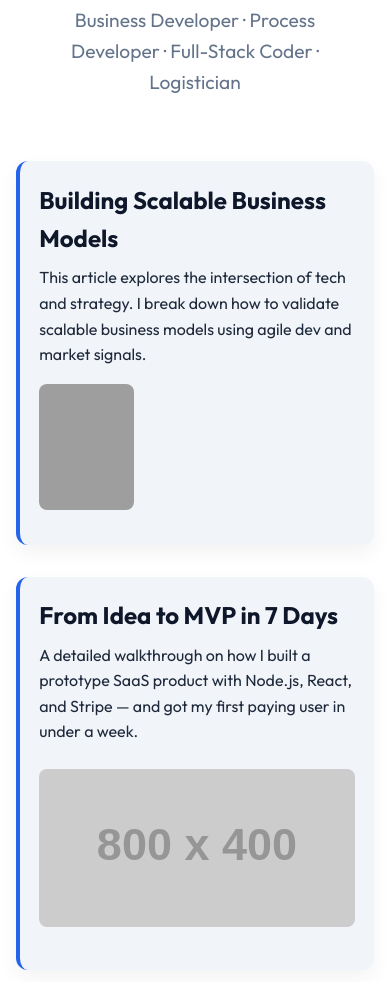
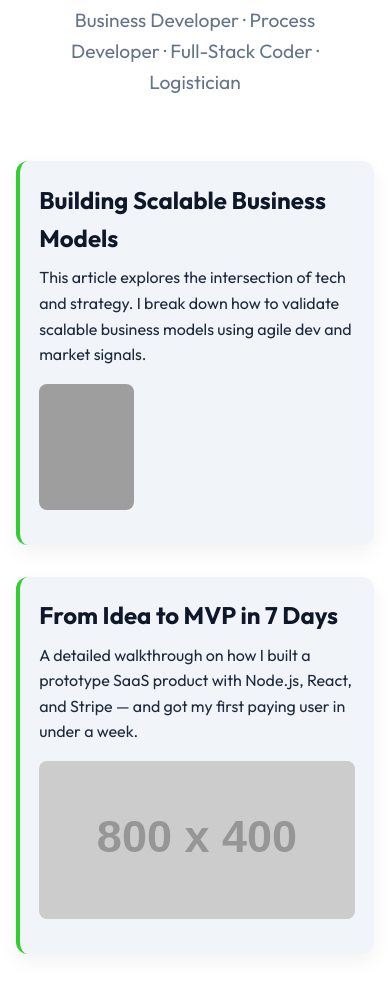
Before and after one commit to RobboySirrs/RobboySirrs.github.io, a plain HTML site: page index.html in a window 390 px wide. Shown: the part 118-1100 px from the top of the page. Drawn offline with Linux system fonts and the light colour scheme; grey boxes are pictures that could not be loaded; placeholder pictures from the web are drawn by us.

Commit message:
Update index.html

```diff
--- a/index.html
+++ b/index.html
@@ -9,7 +9,7 @@
   :root {
   --bg: #ffffff;
   --primary: #0f172a;
-      --accent: #2563eb;
+  --accent: #32cd32; /* Lime green */
   --text: #1e293b;
   --muted: #64748b;
   --card-bg: #f1f5f9;
@@ -20,7 +20,7 @@
   :root {
     --bg: #0f172a;
     --primary: #e2e8f0;
-        --accent: #60a5fa;
+    --accent: #9aff9a; /* Soft lime for dark mode */
     --text: #cbd5e1;
     --muted: #94a3b8;
     --card-bg: #1e293b;
@@ -76,6 +76,7 @@
   opacity: 0;
   transform: translateY(20px);
   border-left: 4px solid var(--accent);
+  overflow: auto; /* Keeps floated images contained */
 }
 
 .blog-post.visible {
@@ -96,10 +97,10 @@
 }
 
 .blog-image {
-      width: 100%;
-      max-width: 700px;
-      margin: 1.5rem auto;
-      display: block;
+  float: left;
+  width: 30%;
+  height: auto;
+  margin: 0 1rem 1rem 0;
   border-radius: 8px;
   cursor: zoom-in;
   transition: transform 0.3s ease;
@@ -123,10 +124,12 @@
   position: fixed;
   z-index: 999;
   padding-top: 60px;
-      left: 0; top: 0;
-      width: 100%; height: 100%;
+  left: 0;
+  top: 0;
+  width: 100%;
+  height: 100%;
   overflow: auto;
-      background-color: rgba(0,0,0,0.9);
+  background-color: rgba(0, 0, 0, 0.9);
   text-align: center;
 }
 
@@ -156,7 +159,15 @@
   .blog-post {
     padding: 1.2rem;
   }
+
+  .blog-image {
+    float: none;
+    display: block;
+    width: 100%;
+    margin: 1rem auto;
   }
+}
+
   </style>
 </head>
 <body>
```
Lines whose indentation alone changed are shown as unchanged.
